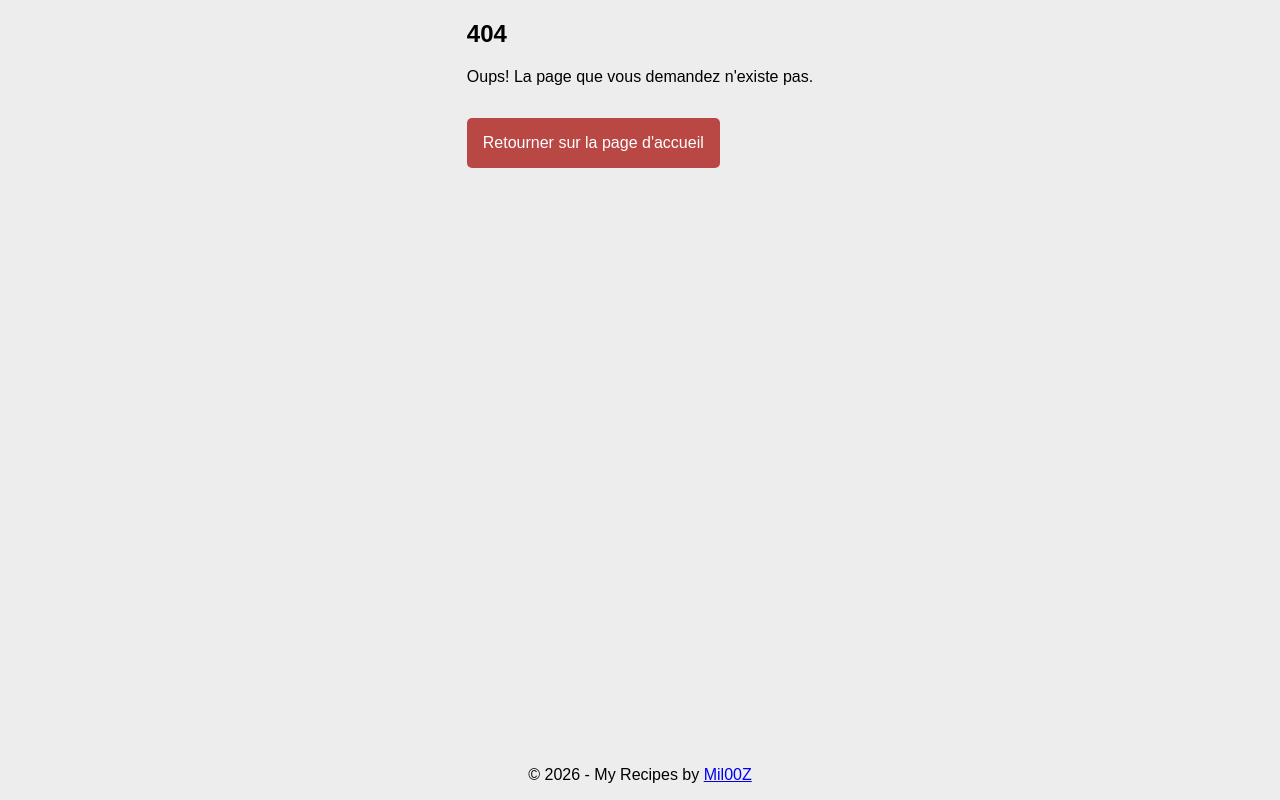
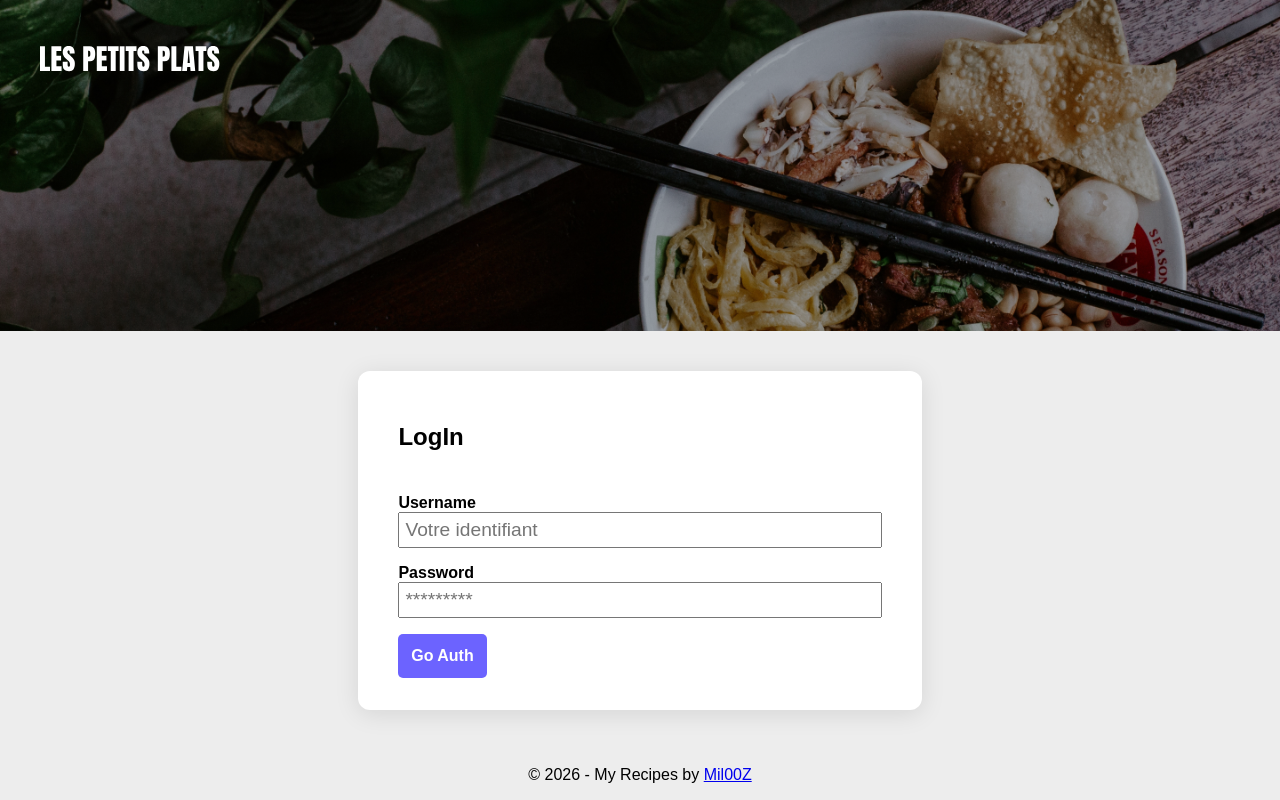
Before and after one commit to Mil00Z/my-recipes, a Next.js app: page /login in a window 1280 px wide. Before the commit this address had no page. Built offline with nearby package versions, Linux system fonts and the light colour scheme.

Commit message:
Page : Login Page Flow

```diff
--- /dev/null
+++ b/src/app/login/Login.scss
@@ -0,0 +1,78 @@
+.login {
+    display: flex;
+    flex-direction: column;
+    justify-content: center;
+    align-items: center;
+
+    .error {
+        padding: var(--reg-spacing);
+
+        font : {
+            size: 1.2rem;
+            weight: bold;
+        }
+
+        text-align: center;
+        color:var(--white-color);
+        background:crimson
+    }
+
+    .success {
+        padding: var(--reg-spacing);
+        font-size: 1.2rem;
+        color: var(--primary-color);
+    }
+
+    &-form {
+        width: 55%;
+        margin: 5dvh auto;
+        padding: 2rem 2.5rem;
+        background: #fff;
+        border-radius: 12px;
+        box-shadow: 0 4px 24px rgba(0, 0, 0, 0.1);
+        display: flex;
+        flex-direction: column;
+        gap: 1.5rem;
+        transition: all 0.33s ease-in-out;
+        outline: 1px solid transparent;
+    }
+}
+
+
+.log-in-content {
+    --sizes: 450px;
+    width: var(--sizes);
+    box-sizing: border-box;
+    background-color: var(--white-color);
+    border-radius: 10px;
+    padding: var(--reg-spacing);
+    transition: var(--reg-transi);
+}
+
+.login-icon {
+    font-size: 5rem;
+}
+
+.input-remember {
+    display: flex;
+}
+
+.input-remember label {
+    margin-left: 0.25rem;
+}
+
+.input-wrapper {
+    display: flex;
+    flex-direction: column;
+    text-align: left;
+    margin-bottom: 1rem;
+}
+
+.input-wrapper label {
+    font-weight: bold;
+}
+
+.input-wrapper input {
+    padding: 5px;
+    font-size: 1.2rem;
+}
--- /dev/null
+++ b/src/app/login/loading.tsx
@@ -0,0 +1,4 @@
+export default function Loading() {
+    // Or a custom loading skeleton component
+    return <p>Loading...</p>
+}
--- /dev/null
+++ b/src/app/login/page.tsx
@@ -0,0 +1,63 @@
+'use client';
+
+import { useState } from "react";
+
+import PageWrapper from "@/components/PageWrapper/PageWrapper";
+
+//Styles
+import "./Login.scss";
+
+
+export default function LoginPage() {
+
+    const [inputUserEmail, setInputUserEmail] = useState('');
+    const [inputUserPass, setInputUserPass] = useState();
+
+    //      const getUserEmail = (value) => {
+
+    //     let emailRegex = new RegExp("[a-z0-9._-]+@[a-z0-9._-]+\.[a-z0-9._-]+");
+
+    //     if (value.length > 6 && emailRegex.test(value)) {
+
+    //       setInputUserEmail(value);
+
+    //     }
+
+    //   }
+
+    //   const getUserPass = (value) => {
+
+    //     let regExTest = new RegExp("^[a-zA-Z0-9_-]+$");
+
+    //     if(value.length > 6 && regExTest.test(value)) {
+
+    //       setInputUserPass(value);
+
+    //     }
+
+
+
+    return (
+
+        <PageWrapper>
+            <section className="login-form">
+
+                <h1><i className="fa fa-user-circle sign-in-icon"></i> LogIn</h1>
+                <form id="login">
+
+                    <div className="input-wrapper">
+                        <label htmlFor="email">Username</label>
+                        <input type="email" placeholder="Votre identifiant" id="email" name="email" />
+                    </div>
+                    <div className="input-wrapper">
+                        <label htmlFor="password">Password</label>
+                        <input type="password" id="password" name="password" placeholder="*********" />
+                    </div>
+
+                    <button className="btn sign-in-button" type="submit">Go Auth</button>
+
+                </form>
+            </section>
+        </PageWrapper>
+    )
+}
```
